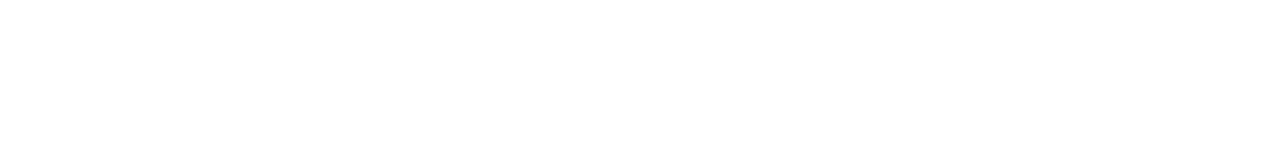
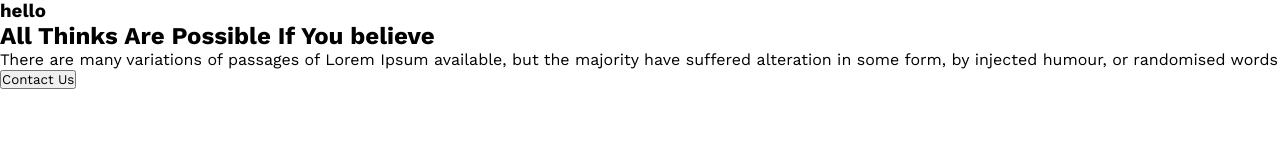
Before and after one commit to Kausar56/own-practice, a plain HTML site: page index.html in a window 1280 px wide. Drawn offline with nearby package versions, Linux system fonts and the light colour scheme.

Commit message:
added html

```diff
--- a/index.html
+++ b/index.html
@@ -3,9 +3,36 @@
 <head>
     <meta charset="UTF-8">
     <meta name="viewport" content="width=device-width, initial-scale=1.0">
-    <title>Document</title>
+    <title>New year me</title>
+
+    <!-- font family link-->
+    <link rel="preconnect" href="https://fonts.googleapis.com">
+<link rel="preconnect" href="https://fonts.gstatic.com" crossorigin>
+<link href="https://fonts.googleapis.com/css2?family=Work+Sans:wght@400;500;600;700;800&display=swap" rel="stylesheet">
+
+<!--css link-->
+    <link rel="stylesheet" href="style.css">
 </head>
 <body>
+<header> <!-- header section start-->
+    <nav class="nav-container">
+
+
+        <div class="try">
+            <h3>hello</h3>
+        </div>
+
+
+        <div class="nav-head">
+
+        <h1 class="head-title">All Thinks Are Possible If You believe</h1>
+        <p class="head-description">There are many variations of passages of Lorem Ipsum available, but the majority have suffered alteration in some form, by injected humour, or randomised words</p>
+        <button class="contact">Contact Us</button>
+    </div>
+
+
+    </nav> <!-- Nav head-->
+</header> <!-- header section end-->
 
 </body>
 </html>
--- a/style.css
+++ b/style.css
@@ -0,0 +1,34 @@
+*{
+    margin: 0;
+    padding: 0;
+    font-family: 'Work Sans', sans-serif;
+}
+
+
+/* Header section css style  */
+
+header{
+ /* background-image: url('images/banner/banner3.png'); */
+ /* width: 100%; */
+ /* height: 100vh; */
+ /* background-repeat: no-repeat;
+ background-size: cover; */
+}
+
+.nav-container{
+
+}
+
+.nav-head{
+   display: block;
+}
+
+
+.head-title{
+
+}
+
+
+.head-description{
+
+}
```
